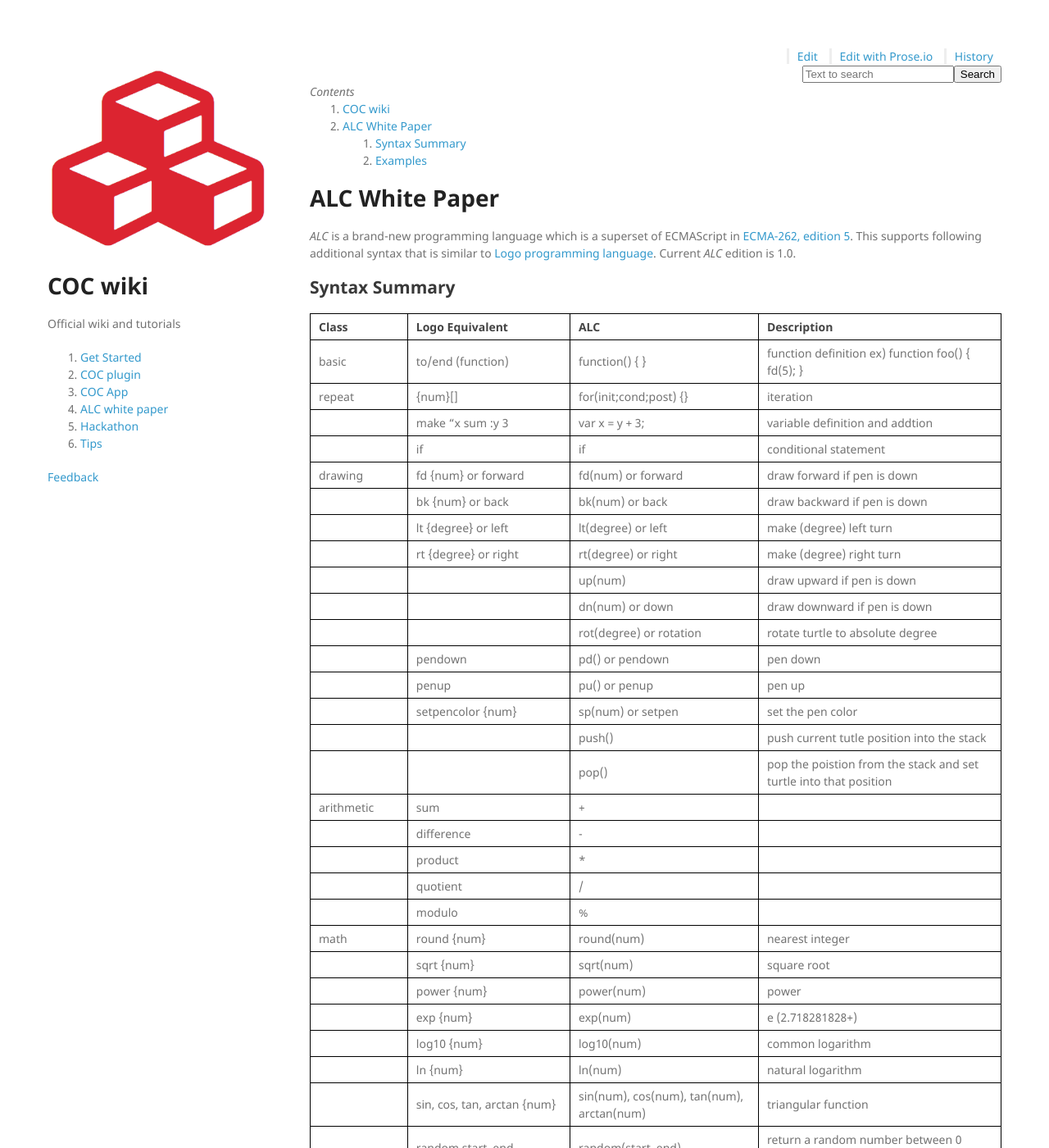
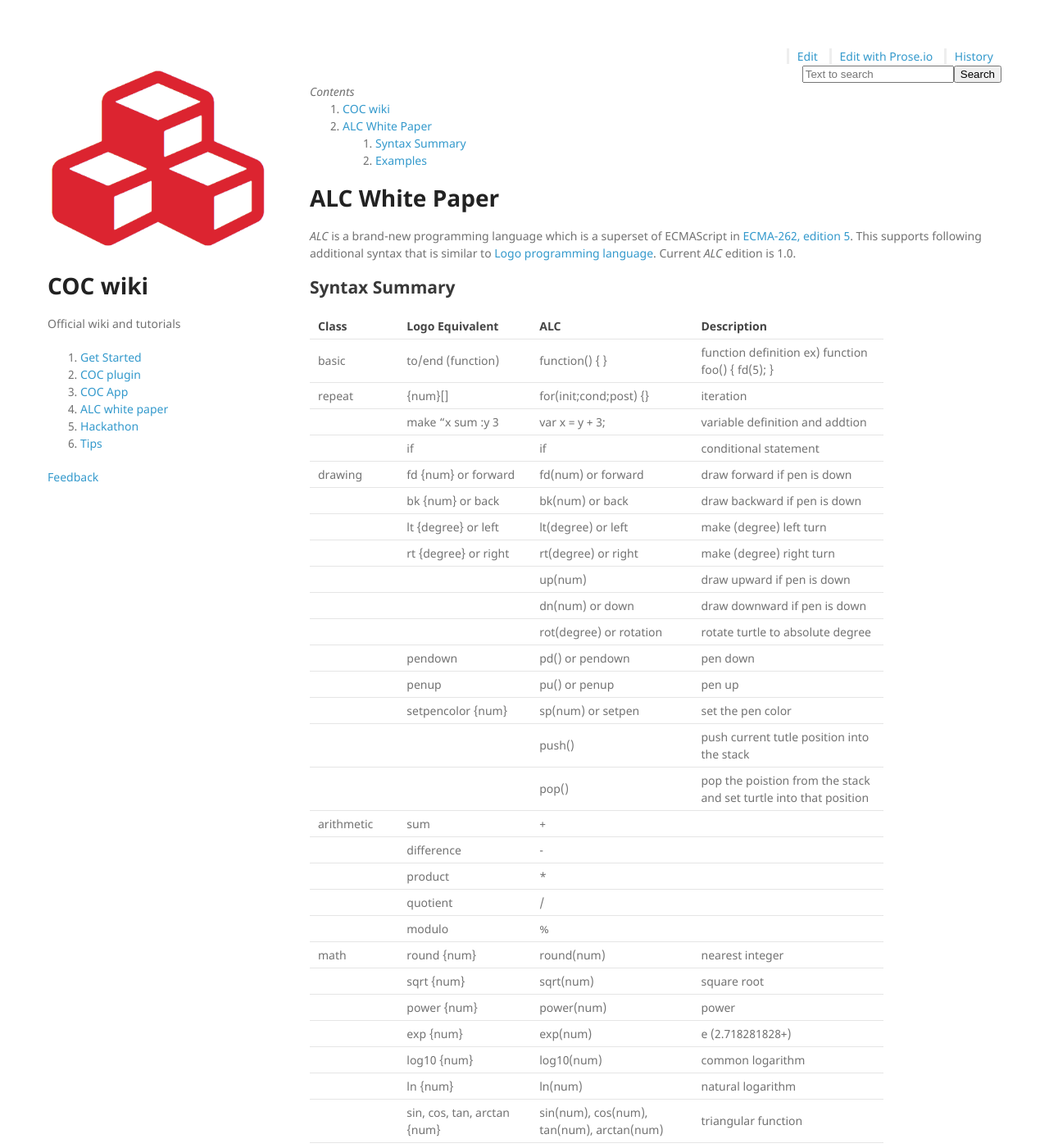
Before and after one commit to daisykim/daisykim.github.io, a Jekyll site: the page built from p/alc-1.0-white-paper.md, in a window 1280 px wide and 1400 px high. Shown: the whole window at 82% size. Built offline with Jekyll 4.4.1, drawn with Linux system fonts in a browser that asks for light colours; nearby versions of some CDN libraries; our own code applies the rules of GitHub Pages for plain Markdown files.

Commit message:
Update css

```diff
--- a/_sass/style.scss
+++ b/_sass/style.scss
@@ -278,8 +278,5 @@ footer {
   }
 }
 .mbtablestyle {
-  border-collapse: collapse;
-  > table, td, th {
-        border: 1px solid black;
-  }
+  width: 700px;
 }
```
